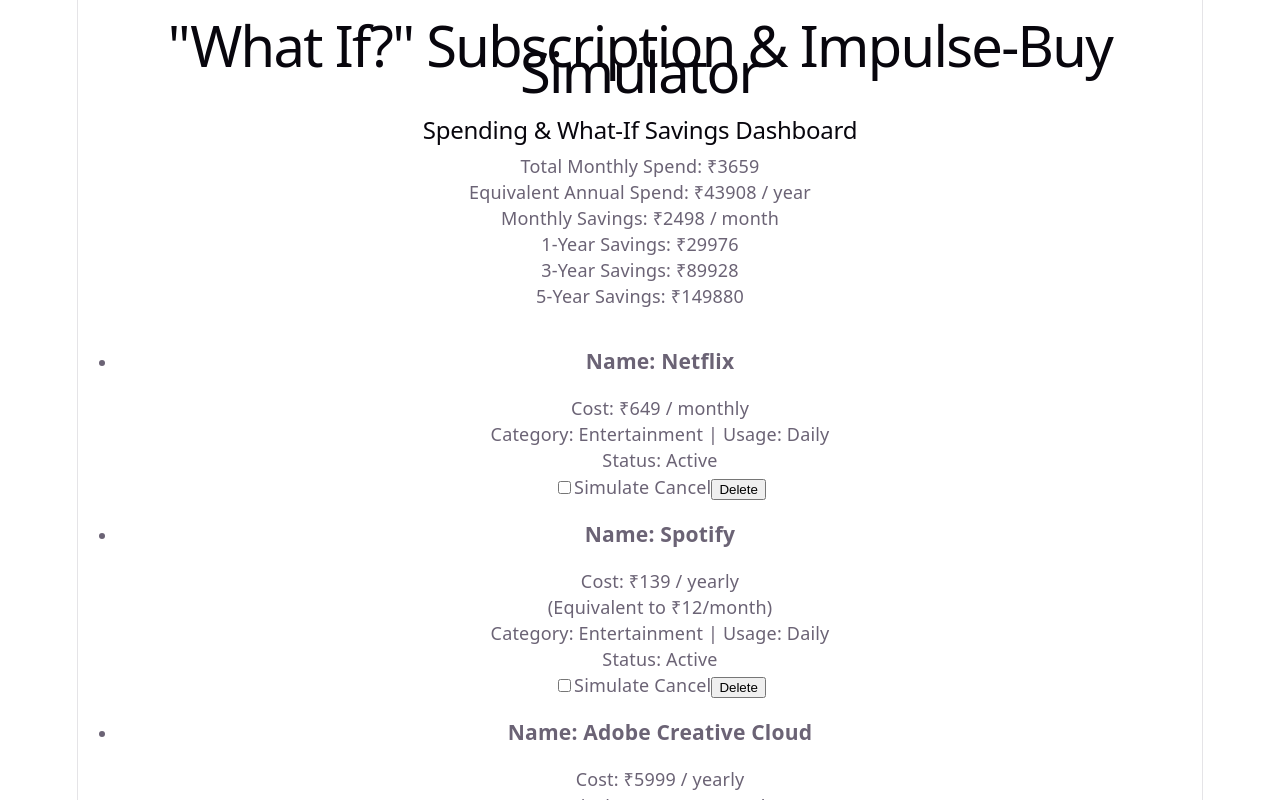
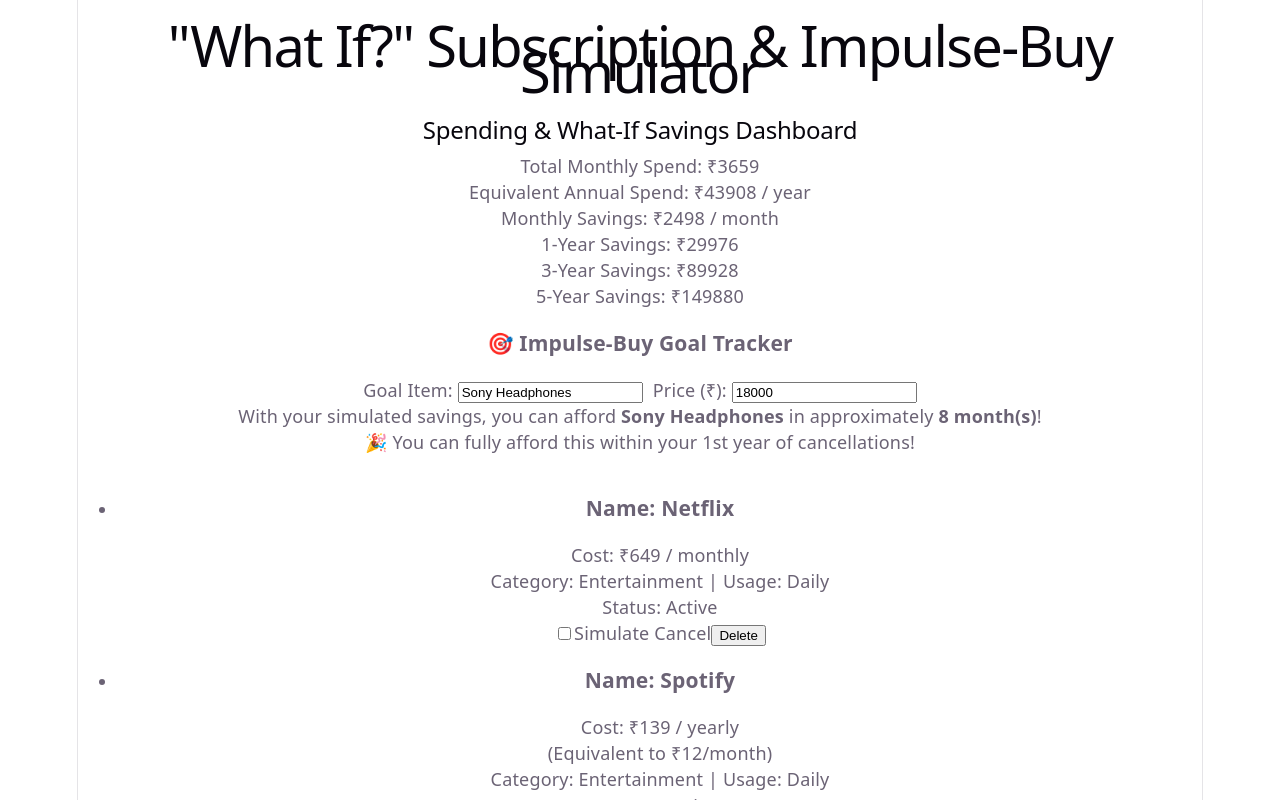
Before and after one commit to manishguptha188/what-if-simulator, a React (Vite) app: page / in a window 1280 px wide. Shown: the top 800 px of the page. Built offline with nearby package versions, Linux system fonts and the light colour scheme.

Commit message:
feat: add goal tracking feature to SavingsDashboard with input for goal item and price

```diff
--- a/src/components/SavingsDashboard.jsx
+++ b/src/components/SavingsDashboard.jsx
@@ -1,5 +1,9 @@
+import { useState } from 'react'
+
+
 function SavingsDashboard({ subscriptions }) {
-
+const [goalName, setGoalName] = useState('Sony Headphones')
+const [goalPrice, setGoalPrice] = useState(18000)
   // We'll calculate the numbers here
       const getMonthlyCost = (sub) =>
       sub.billingCycle === "yearly"
@@ -22,6 +26,16 @@
 const threeYearSavings = monthlySavings * 36
 const fiveYearSavings = monthlySavings * 60
 
+const numericGoalPrice = Number(goalPrice)
+
+const monthsToGoal =
+  monthlySavings > 0 && numericGoalPrice > 0
+    ? Math.ceil(numericGoalPrice / monthlySavings)
+    : null
+
+const isAffordableInOneYear =
+  monthlySavings > 0 && oneYearSavings >= numericGoalPrice
+
   return (
     <div>
       <h2>Spending & What-If Savings Dashboard</h2>
@@ -32,7 +46,49 @@
         <p>3-Year Savings: ₹{threeYearSavings}</p>
         <p>5-Year Savings: ₹{fiveYearSavings}</p>
       {/* We'll display the numbers here */}
+      <h3>🎯 Impulse-Buy Goal Tracker</h3>
+      <div>
+  <label>
+    Goal Item:{' '}
+    <input
+      type="text"
+      value={goalName}
+      onChange={(e) => setGoalName(e.target.value)}
+      placeholder="e.g. Gaming Monitor"
+    />
+  </label>
+
+  <label style={{ marginLeft: '10px' }}>
+    Price (₹):{' '}
+    <input
+      type="number"
+      value={goalPrice}
+      onChange={(e) => setGoalPrice(e.target.value)}
+      placeholder="e.g. 15000"
+    />
+  </label>
+</div>
+{monthlySavings === 0 && (
+  <p>
+    💡 Check "Simulate Cancel" on subscriptions below to see when you could afford this goal!
+  </p>
+)}
+
+{monthsToGoal !== null && (
+  <p>
+    With your simulated savings, you can afford{" "}
+    <strong>{goalName || "your goal"}</strong> in approximately{" "}
+    <strong>{monthsToGoal} month(s)</strong>!
+  </p>
+)}
+
+{isAffordableInOneYear && (
+  <p>
+    🎉 You can fully afford this within your 1st year of cancellations!
+  </p>
+)}
     </div>
+
   )
 }
 
```
